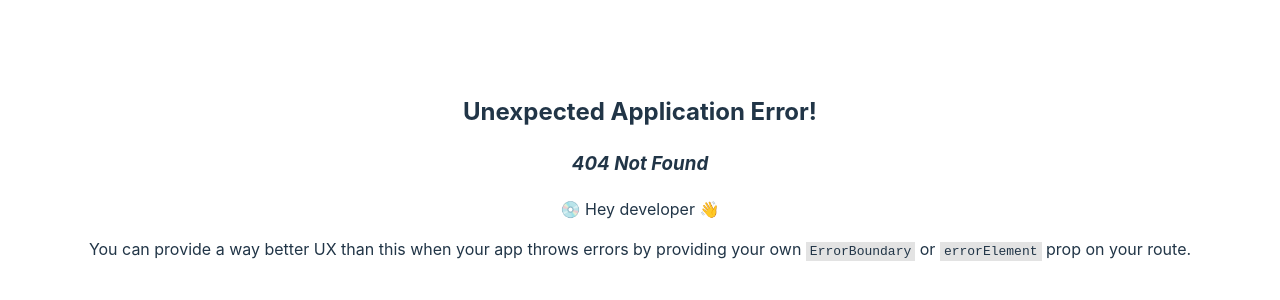
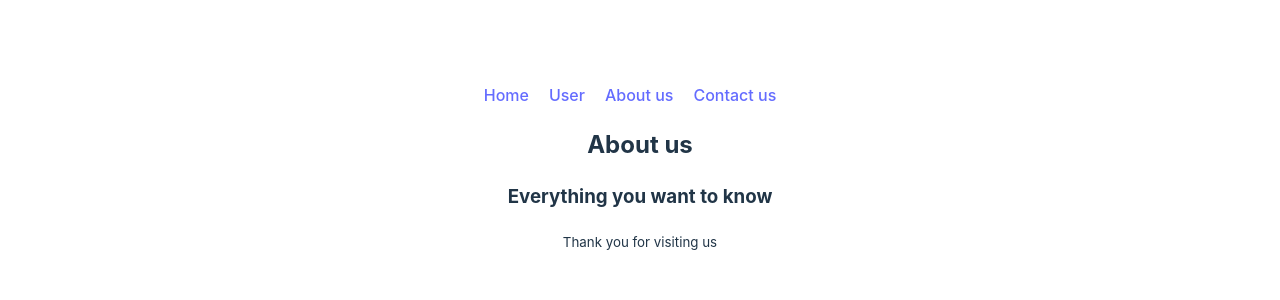
Before and after one commit to rakibul226/intro_with_react_router, a React (Vite) app: page /about in a window 1280 px wide. Before the commit this address had no page. Shown: the part 224-524 px from the top of the page. Built offline with nearby package versions, Linux system fonts and the light colour scheme.

Commit message:
Simple routing and Link

```diff
--- /dev/null
+++ b/src/Users/User.jsx
@@ -0,0 +1,10 @@
+
+const User = () => {
+    return (
+        <div>
+            <h2>My Users</h2>
+        </div>
+    );
+};
+
+export default User;
--- /dev/null
+++ b/src/components/About/About.jsx
@@ -0,0 +1,12 @@
+
+
+const About = () => {
+    return (
+        <div>
+            <h2>About us</h2>
+            <h3>Everything you want to know</h3>
+        </div>
+    );
+};
+
+export default About;
--- /dev/null
+++ b/src/components/Contact/Contact.jsx
@@ -0,0 +1,12 @@
+
+
+const Contact = () => {
+    return (
+        <div>
+            <h1>Contact Us</h1>
+            <p>We are one call away</p>
+        </div>
+    );
+};
+
+export default Contact;
--- /dev/null
+++ b/src/components/Footer/Footer.jsx
@@ -0,0 +1,10 @@
+
+const Footer = () => {
+    return (
+        <div>
+            <p><small>Thank you for visiting us</small></p>
+        </div>
+    );
+};
+
+export default Footer;
--- /dev/null
+++ b/src/components/Header/Header.jsx
@@ -0,0 +1,14 @@
+import { Link } from 'react-router-dom';
+import '../../css/mycss.css'
+const Header = () => {
+    return (
+        <nav>
+            <Link to="/">Home</Link>
+            <Link to="/user">User</Link>
+            <Link to="/about">About us</Link>
+            <Link to="/contact">Contact us</Link>
+        </nav>
+    );
+};
+
+export default Header;
--- /dev/null
+++ b/src/components/Home/Home.jsx
@@ -0,0 +1,15 @@
+import { Outlet } from "react-router-dom";
+import Header from "../Header/Header";
+import Footer from "../Footer/Footer";
+
+const Home = () => {
+    return (
+        <div>
+            <Header></Header>
+            <Outlet></Outlet>
+            <Footer></Footer>
+        </div>
+    );
+};
+
+export default Home;
--- /dev/null
+++ b/src/css/mycss.css
@@ -0,0 +1,3 @@
+nav a{
+    margin-right: 20px;
+}
```
Also changed, not shown: src/main.jsx (+19 -3 lines), 1 other file (tests, documents, lock files or other folders).
